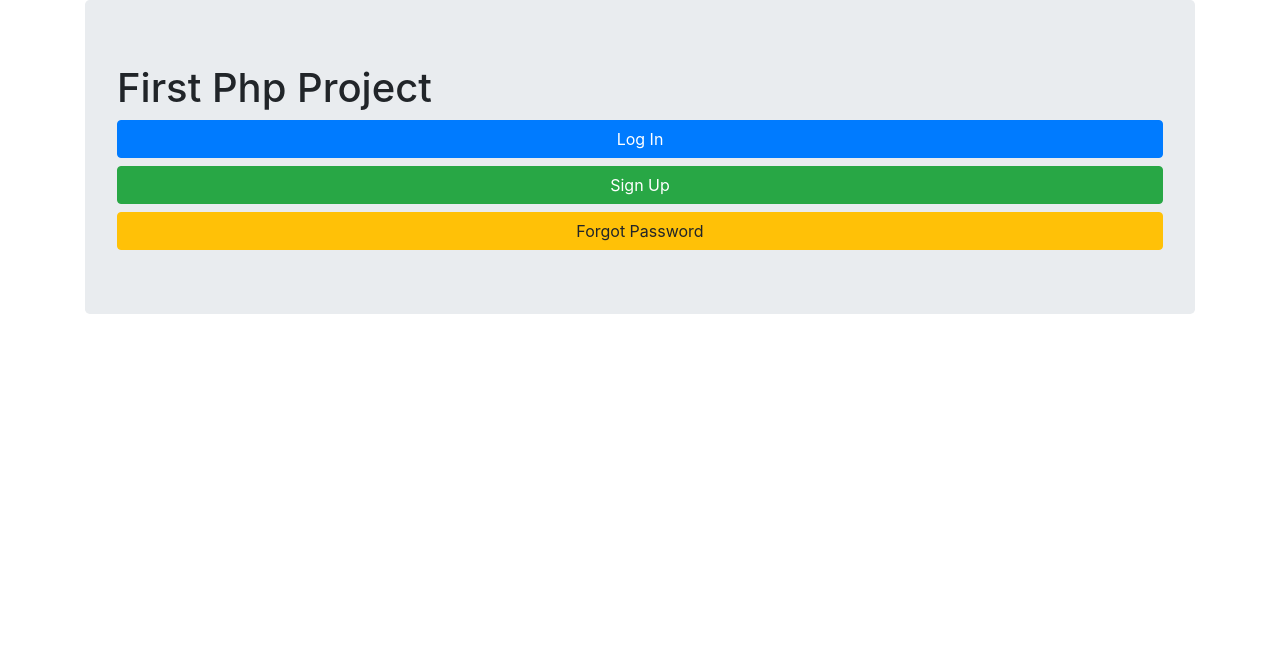
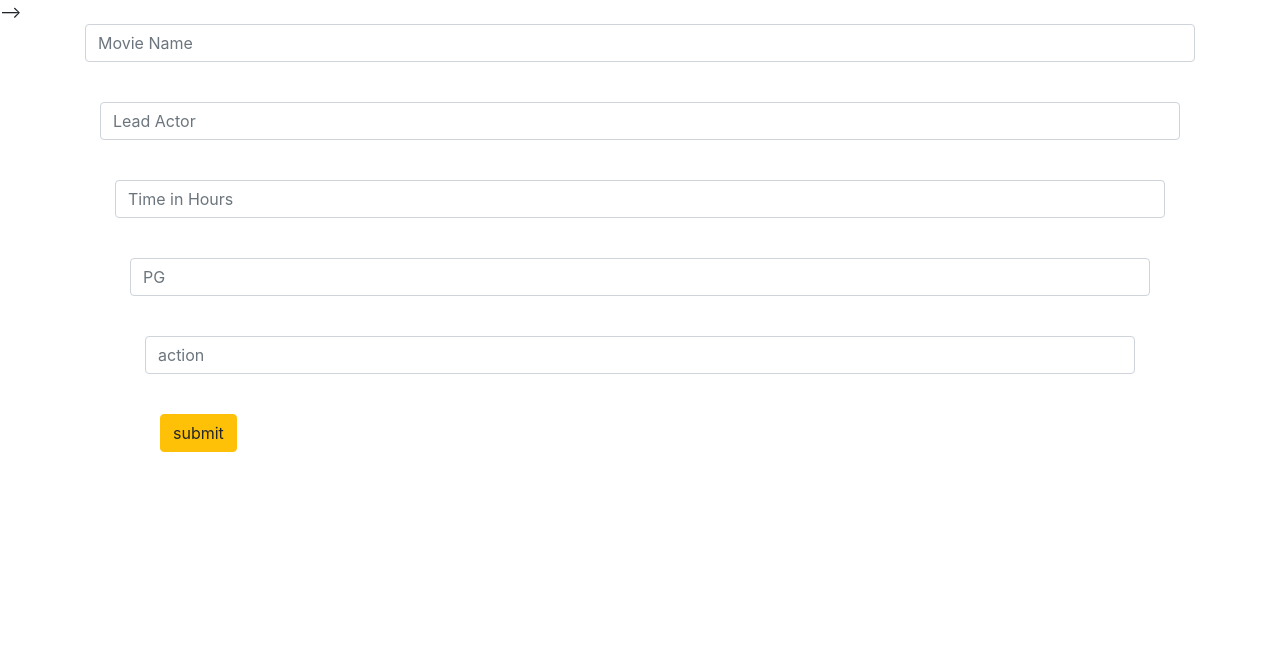
Before and after one commit to leellyb/aadvark, a PHP site: page / in a window 1280 px wide. Shown: the top 659 px of the page. Run offline with PHP 8.4, Linux system fonts and the light colour scheme.

Commit message:
php form

```diff
--- a/index/index.php
+++ b/index/index.php
@@ -1,24 +1,149 @@
 <!DOCTYPE html>
 <html>
 <head>
-	<title>My First PhP</title>
 	<meta charset="utf-8">
 	<meta name="viewport" content="width=device-width, initial-scale=1.0">
+	<!-- <link rel="stylesheet" type="text/css" href="../css/styl.css"> -->
 	<link rel="stylesheet" type="text/css" href="https://stackpath.bootstrapcdn.com/bootstrap/4.5.2/css/bootstrap.min.css">
+	<link rel="stylesheet" type="text/css" href="/public/uploadmovie.html"> -->
+	<!-- <link rel="stylesheet" type="text/css" href="/phpintro/index/index.php"> -->
+	<script src="https://cdnjs.cloudflare.com/ajax/libs/popper.js/1.16.0/umd/popper.min.js"></script>
+  <script src="https://maxcdn.bootstrapcdn.com/bootstrap/4.5.2/js/bootstrap.min.js"></script>
 </head>
+<body style="background-color:white;">
 
 
-<body>
+
+
+
+
+
+
+
+
+
+
 	<div class="container">
-		<div class="jumbotron">
-			<h1>First Php Project</h1>
-			<button type="button" class="btn btn-primary btn-block">Log In</button>
-  <button type="button" class="btn btn-success btn-block">Sign Up</button>
-  <button type="button" class="btn btn-warning btn-block">Forgot Password</button>
+	<form action="index.php" method="post">
+    <div class="row">
+      <div class="col">
+      	<div class="form-group">
+      	<input type="text" class="form-control" id="movie" placeholder="Movie Name" name="movie"></div>
+   <br>
+     <div class="col">
+     	<div class="form-group">
+        <input type="text" class="form-control" id="actor" placeholder="Lead Actor" name="actor"></div>
+        <br>
+        <div class="col">
+        <div class="form-group">
+        <input type="duration" class="form-control" id="duration" placeholder="Time in Hours" name="duration"></div>
+        <br>
+        <div class="col">
+        	<div class="form-group">
 
-		</div>
+        <input type="text" class="form-control" id="rate" placeholder="PG" name="rate"></div>
+        <br>
+         <div class="col">
+         	<div class="form-group">
 
-	</div>
+        <input type="text" class="form-control" id="Genre" placeholder="action" name="Genre"></div>
+        <br>
+
+
+        <div class="col">
+        	<div class="form-group">
+        		<input class="btn btn-warning" type="submit" name="save" class="form-control" value="submit">
+
+        	</div>
+
+        </div>
+
+</div>
+</div>
+</div>
+</div>
+</div>
+</div>
+
+</form>
+
+<?php
+$moviename= '';
+$leadactor= '';
+$duration= '';
+$rate= '';
+$genre ='';
+
+
+
+if (isset($_POST{'save'})) {
+	// users input
+	$moviename= $_POST{'movie'};
+	$leadactor= $_POST{'actor'};
+	$duration= $_POST{'duration'};
+	$rate= $_POST{'rate'};
+	$genre= $_POST{'Genre'};
+	# code...
+}
+
+
+echo "<h1>$moviename<br>$leadactor<br>$duration<br>$rate<br>$genre</h1>" ;
+
+
+
+
+// using if else
+
+
+
+/*$moviename'';
+$leadactor'';
+$duration'';
+$rate'';
+$genre'';
+
+$sum;
+$average;
+
+if (isset($_POST{'save'})) {
+	// users input
+	$moviename= $_POST{'movie'}
+	$leadactor= $_POST{'actor'}
+	$duration= $_POST{'duration'}
+	$rate= $_POST{'rate'}
+	$genre= $_POST{'genre'}
+	# code...
+}
+
+$sum=$moviename+$leadactor+$duration+$rate+$genre;
+$average=$sum /5;
+
+if ($average>=60) {
+	echo "1st division";
+
+	elseif ($average>=50) {
+		echo "2nd division";
+
+		elseif (average>=35) {
+			echo "3rd division";
+
+			else ()
+				echo "failed";
+			# code...
+		}
+		# code...
+	}
+	# code...
+}*/
+
+
+
+
+
+
+?>
+
+
 
 </body>
 </html>
```
Also changed, not shown: index/proj.html (+8 -0 lines).
